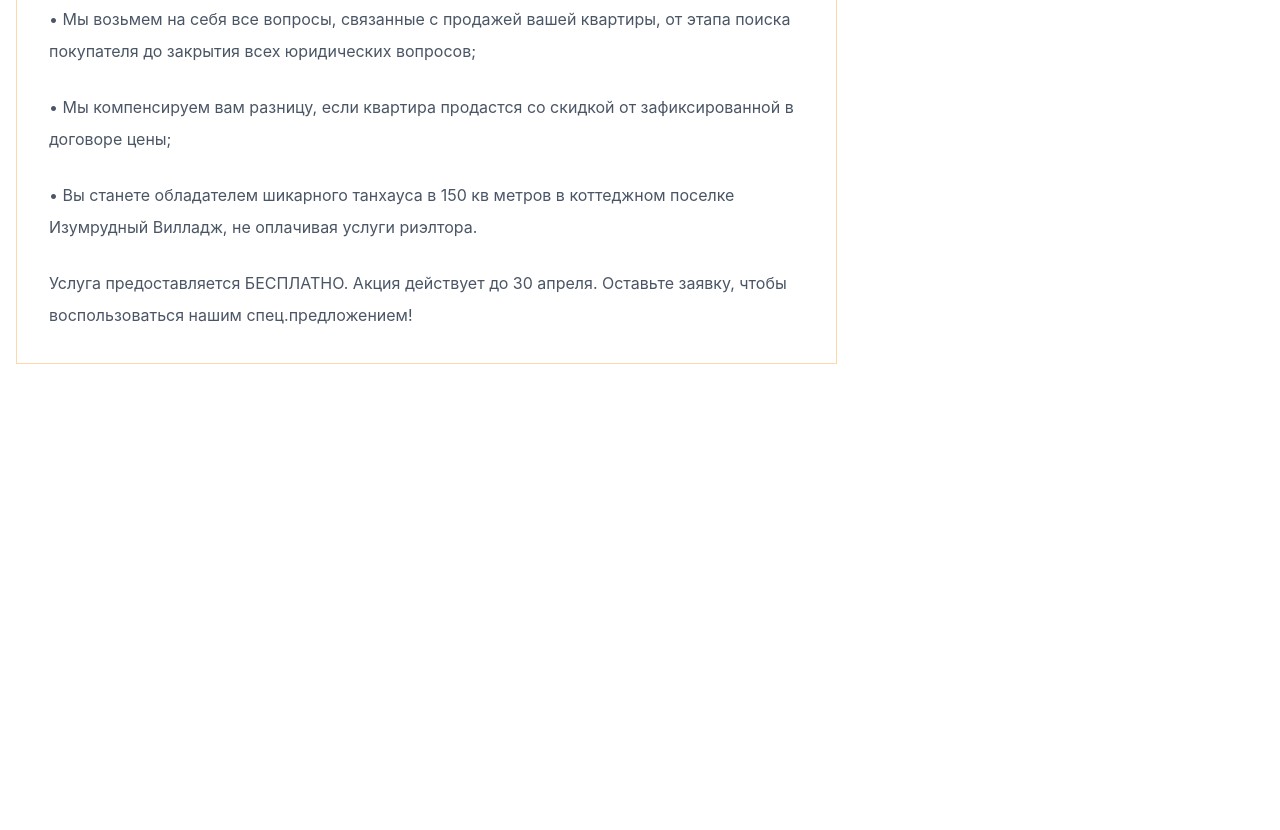
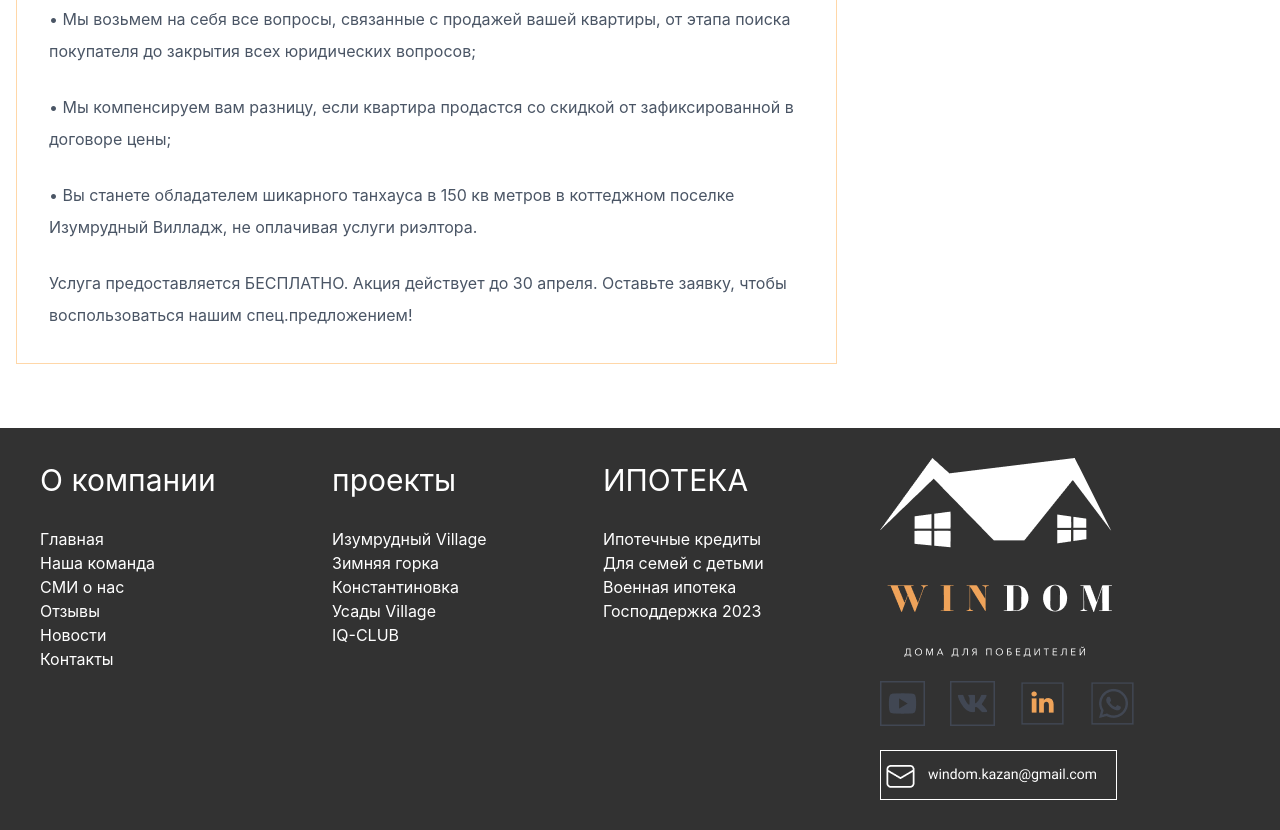
Before and after one commit to shokirovsh01/teamwork-5, a website: page src/page4.html in a window 1280 px wide. Shown: the part 3459-4289 px from the top of the page. Before the commit the page ends 3887 px from the top, so only its background shows below. Drawn offline with nearby package versions, Linux system fonts and the light colour scheme; files that its build step writes are made by us from their sources.

Commit message:
section7

```diff
--- a/src/page3.html
+++ b/src/page3.html
@@ -101,7 +101,9 @@
           <p class="text-[#EFA359]">Читать далее</p>
         </div>
     </div>
-      <footer class="lg:flex md:flex justify-between  max-w-[1200px] m-auto  text-[white] ">
+ <div class="bg-[#323232] p-[30px] mt-[50px]">
+
+    <footer class="lg:flex md:flex justify-between  max-w-[1200px] m-auto  text-[white] ">
         <div>
             <h1 class="text-[30px]">О компании</h1>
         <br>
@@ -139,5 +141,6 @@
         <img src="./image/mail.png" alt="">
     </div>
 </footer>
+</div>
 </body>
 </html>
--- a/src/page4.html
+++ b/src/page4.html
@@ -11,7 +11,6 @@
 <section class="py-16">
     <div class="max-w-7xl mx-auto px-4">
 
-        <!-- Top -->
         <div class="flex items-center justify-between mb-10">
 
             <a href="#" class="text-orange-500 text-sm hover:underline">
@@ -24,24 +23,19 @@
 
         </div>
 
-        <!-- Content -->
         <div class="grid lg:grid-cols-3 gap-8">
 
-            <!-- Left -->
             <div class="lg:col-span-2 border border-orange-200 p-8">
 
-                <!-- Date -->
                 <div class="flex items-center gap-2 text-gray-500 text-sm mb-6">
                     <span>🕒</span>
                     <span>22.06.2023</span>
                 </div>
 
-                <!-- Title -->
                 <h2 class="text-4xl font-bold mb-8">
                    10 причин, почему вам нужно поменять квартиру на таунхаус
                 </h2>
 
-                <!-- Text -->
                 <div class="space-y-6 text-gray-600 leading-8">
 
                     <p>
@@ -62,12 +56,10 @@
 
                 </div>
 
-                <!-- Image -->
                 <div class="h-96  flex items-center justify-center mt-10">
                     <img src="./image/Rectangle 121.png" alt="">
                 </div>
 
-                <!-- Text -->
                 <div class="space-y-6 text-gray-600 leading-8 mt-10">
 
                     <p>
@@ -187,10 +179,8 @@
 
             </div>
 
-            <!-- Right -->
             <aside class="md:hidden lg:block space-y-8">
 
-                <!-- Card -->
                 <div class="border border-orange-200">
 
                     <div class=" h-56 bg-gray-300 flex items-center justify-center">
@@ -212,7 +202,6 @@
 
                 </div>
 
-                <!-- Card -->
                 <div class="border border-orange-200">
 
                     <div class="h-56 bg-gray-300 flex items-center justify-center">
@@ -234,7 +223,6 @@
 
                 </div>
 
-                <!-- Card -->
                 <div class="border border-orange-200">
 
                     <div class="h-56 bg-gray-300 flex items-center justify-center">
@@ -262,5 +250,46 @@
 
     </div>
 </section>
+<div class="bg-[#323232] p-[30px]">
+
+    <footer class="lg:flex md:flex justify-between  max-w-[1200px] m-auto  text-[white] ">
+        <div>
+            <h1 class="text-[30px]">О компании</h1>
+        <br>
+        <p>Главная</p>
+        <p>Наша команда</p>
+        <p>СМИ о нас</p>
+        <p>Отзывы</p>
+        <p>Новости</p>
+        <p>Контакты</p>
+    </div>
+    <div>
+        <h1 class="text-[30px]">проекты</h1>
+        <br>
+        <p>Изумрудный Village</p>
+        <p>Зимняя горка</p>
+        <p>Константиновка</p>
+        <p>Усады Village</p>
+        <p>IQ-CLUB</p>
+
+    </div>
+    <div>
+        <h1 class="text-[30px]">ИПОТЕКА</h1>
+        <br>
+        <p>Ипотечные кредиты</p>
+        <p>Для семей с детьми</p>
+        <p>Военная ипотека</p>
+        <p>Господдержка 2023</p>
+
+    </div>
+    <div class="md:w-[30%]">
+        <img src="./image/windom logo 3.png" alt="">
+        <br>
+        <img src="./image/Frame 101.png" alt="">
+        <br>
+        <img src="./image/mail.png" alt="">
+    </div>
+</footer>
+</div>
 </body>
 </html>
```
